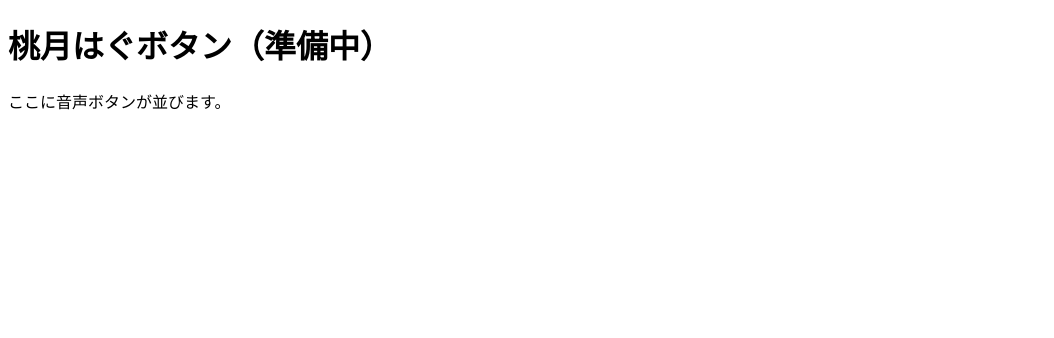
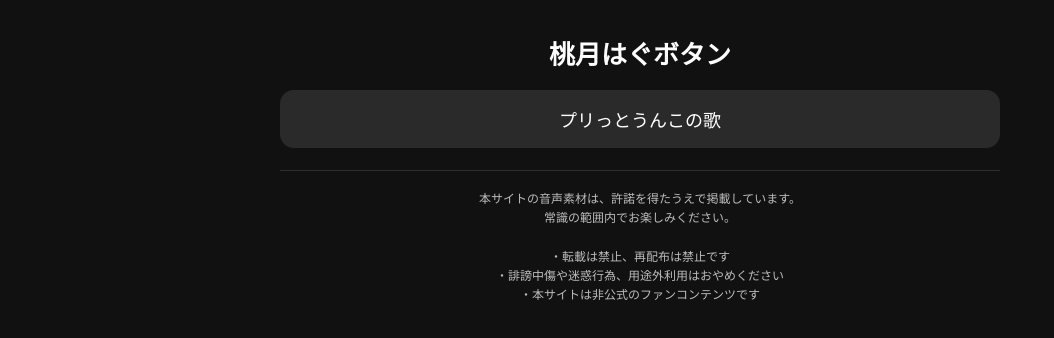
Before and after one commit to 47fl2221/momotsukihagu_button, a plain HTML site: page index.html in a window 1280 px wide. Shown: the whole page, without its empty margins (0-1054 px from the left). Drawn offline with Linux system fonts and the light colour scheme.

Commit message:
Update index.html

```diff
--- a/index.html
+++ b/index.html
@@ -1,13 +1,79 @@
 <!DOCTYPE html>
 <html lang="ja">
 <head>
-<meta charset="UTF-8">
+<meta charset="UTF-8" />
+<meta name="viewport" content="width=device-width, initial-scale=1" />
 <title>桃月はぐボタン</title>
+<style>
+  body{
+    margin:0;
+    font-family: system-ui, -apple-system, "Segoe UI", sans-serif;
+    background:#111;
+    color:#fff;
+    text-align:center;
+    padding:24px 12px 60px;
+  }
+  h1{ margin: 10px 0 18px; font-size: 26px; }
+  .grid{
+    display:grid;
+    grid-template-columns: repeat(auto-fit, minmax(140px, 1fr));
+    gap:12px;
+    max-width:720px;
+    margin:0 auto;
+  }
+  button{
+    font-size:18px;
+    padding:16px 12px;
+    border-radius:14px;
+    border:none;
+    cursor:pointer;
+    background:#2a2a2a;
+    color:#fff;
+  }
+  button:active{ transform: translateY(1px); }
+  .note{
+    max-width:720px;
+    margin:22px auto 0;
+    font-size:12px;
+    color:#cfcfcf;
+    line-height:1.6;
+    opacity:0.9;
+  }
+  a{ color:#cfcfcf; }
+</style>
 </head>
 <body>
 
-<h1>桃月はぐボタン（準備中）</h1>
-<p>ここに音声ボタンが並びます。</p>
+<h1>桃月はぐボタン</h1>
+
+<div class="grid">
+  <button onclick="play('プリっとうんこの歌')">プリっとうんこの歌</button>
+</div>
+
+<div class="note">
+  <hr style="border:none;border-top:1px solid #333;margin:18px 0;">
+  <div>
+    本サイトの音声素材は、許諾を得たうえで掲載しています。<br>
+    常識の範囲内でお楽しみください。<br><br>
+    ・転載は禁止、再配布は禁止です<br>
+    ・誹謗中傷や迷惑行為、用途外利用はおやめください<br>
+    ・本サイトは非公式のファンコンテンツです
+  </div>
+</div>
+
+<script>
+let currentAudio = null;
+
+function play(name){
+  // 連打で重ならないように、前の音を止める
+  if(currentAudio){
+    currentAudio.pause();
+    currentAudio.currentTime = 0;
+  }
+  currentAudio = new Audio(`audio/${name}.mp3`);
+  currentAudio.play();
+}
+</script>
 
 </body>
 </html>
```
